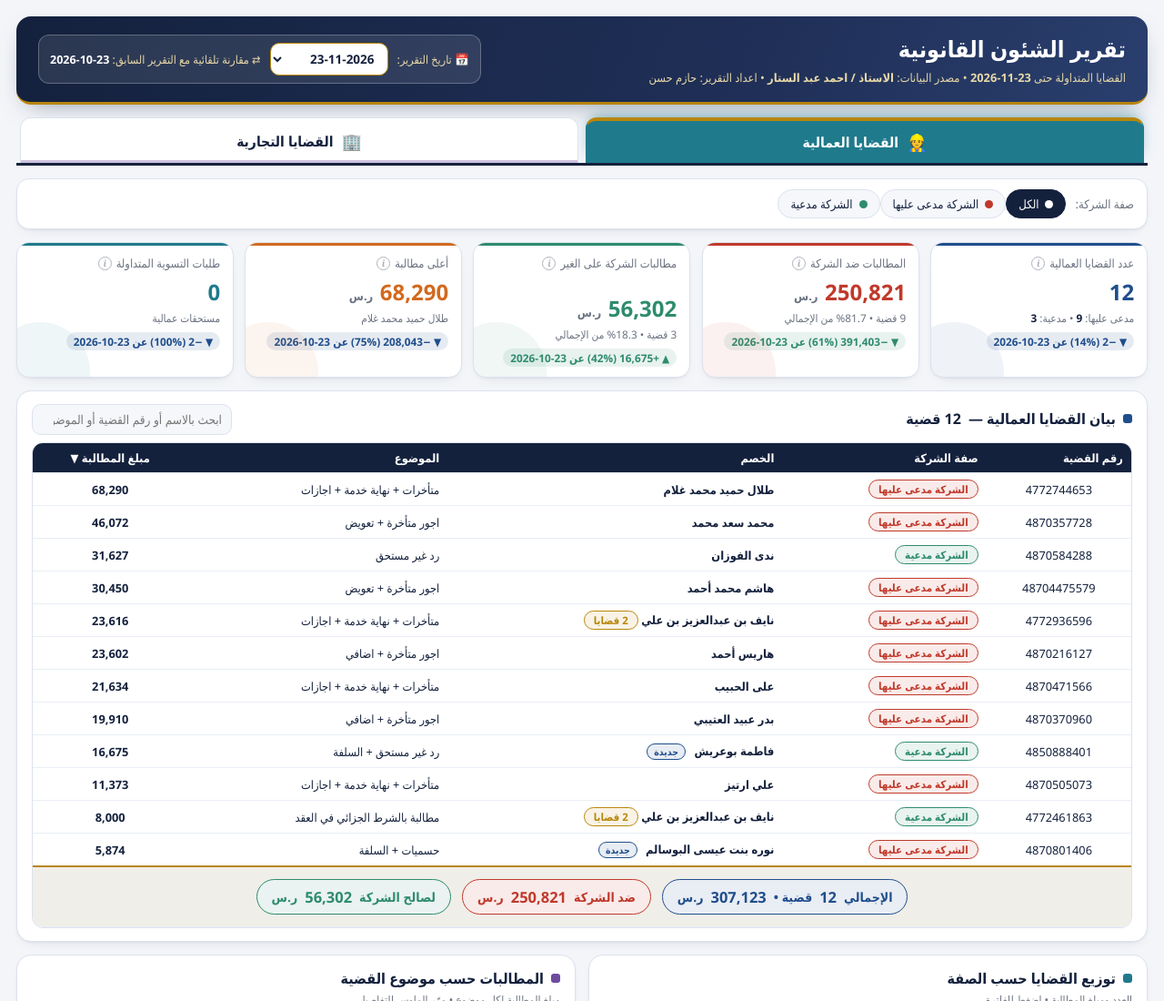
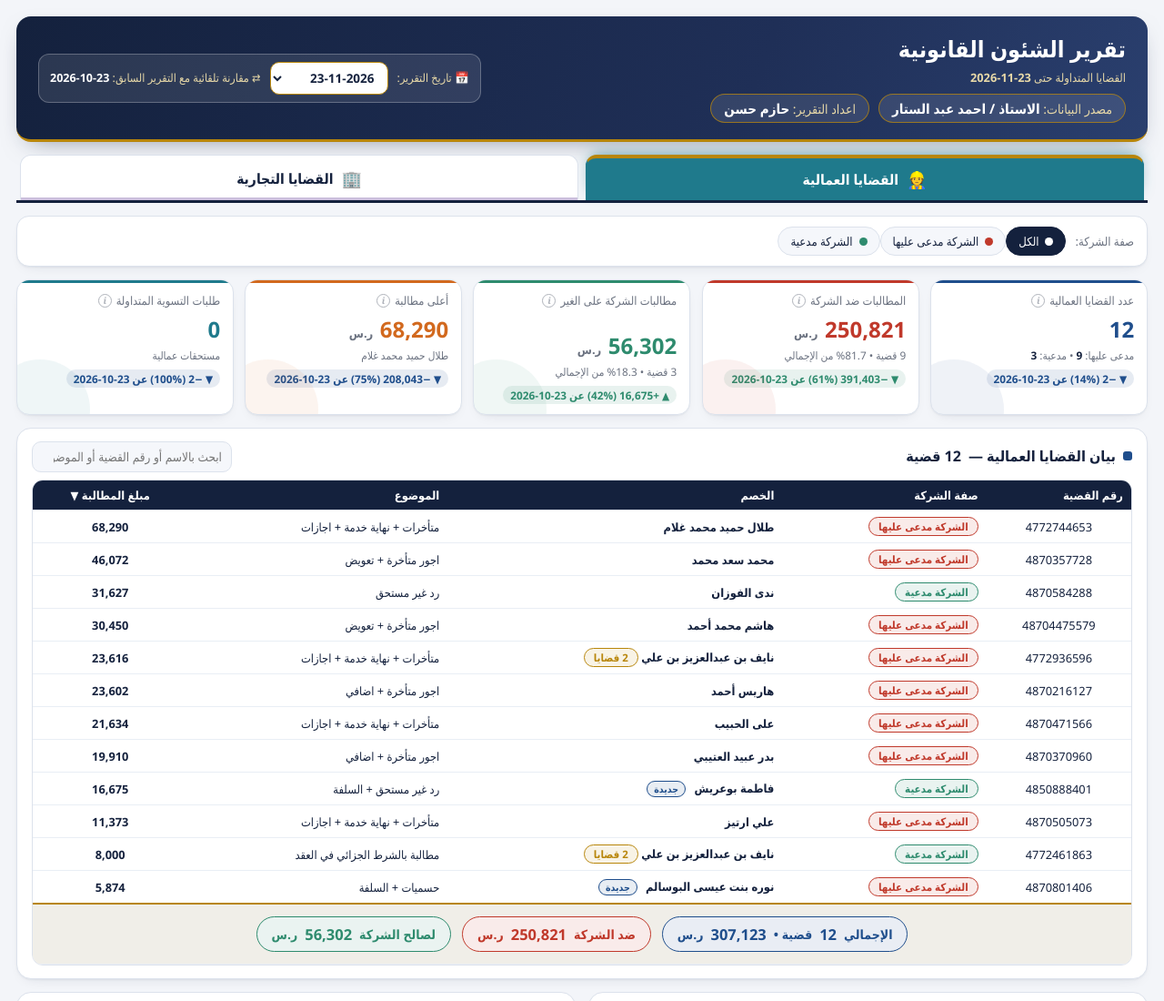
Before and after one commit to hazemdrexcel-cyber/Legal-Affairs-Report, a plain HTML site: page index.html in a window 1280 px wide. Shown: the top 1100 px of the page at 91% size. Drawn offline with Linux system fonts and the light colour scheme.

Commit message:
Add files via upload

```diff
--- a/index.html
+++ b/index.html
@@ -185,12 +185,16 @@ tfoot td.tsc{text-align:center;background:color-mix(in srgb,var(--gold) 8%,var(-
 .mfl .ar{font-size:22px;color:var(--mut)}
 .mtx{font-size:13.5px;line-height:1.8;margin:4px 0 10px}
 .mbd th,.mbd td{white-space:normal;padding:7px 7px}.mbd td.n{white-space:nowrap}.mbd .tbl-wrap{max-height:none}.mbd .bdg{white-space:nowrap}
+.hpp{display:flex;gap:10px;flex-wrap:wrap;margin-top:9px}
+.hpp span{font-size:14px;color:#E8D9A8;background:rgba(255,255,255,.1);border:1px solid rgba(184,134,11,.75);border-radius:999px;padding:5px 14px}
+.hpp b{color:#fff;font-size:15px;font-weight:700}
 </style>
 </head><body>
 <div class="wrap">
 <header>
  <div><h1>تقرير الشئون القانونية</h1>
- <div class="sub">القضايا المتداولة حتى <b id="dtN"></b> • مصدر البيانات: <b id="srcN"></b> • اعداد التقرير: حازم حسن</div></div>
+ <div class="sub">القضايا المتداولة حتى <b id="dtN"></b></div>
+ <div class="hpp"><span>مصدر البيانات: <b id="srcN"></b></span><span>اعداد التقرير: <b>حازم حسن</b></span></div></div>
  <div class="hsel"><label>📅 تاريخ التقرير:</label><select id="dSel"></select><span id="pLbl" style="font-size:12.5px;color:#E8D9A8"></span></div>
 </header>
 
```
